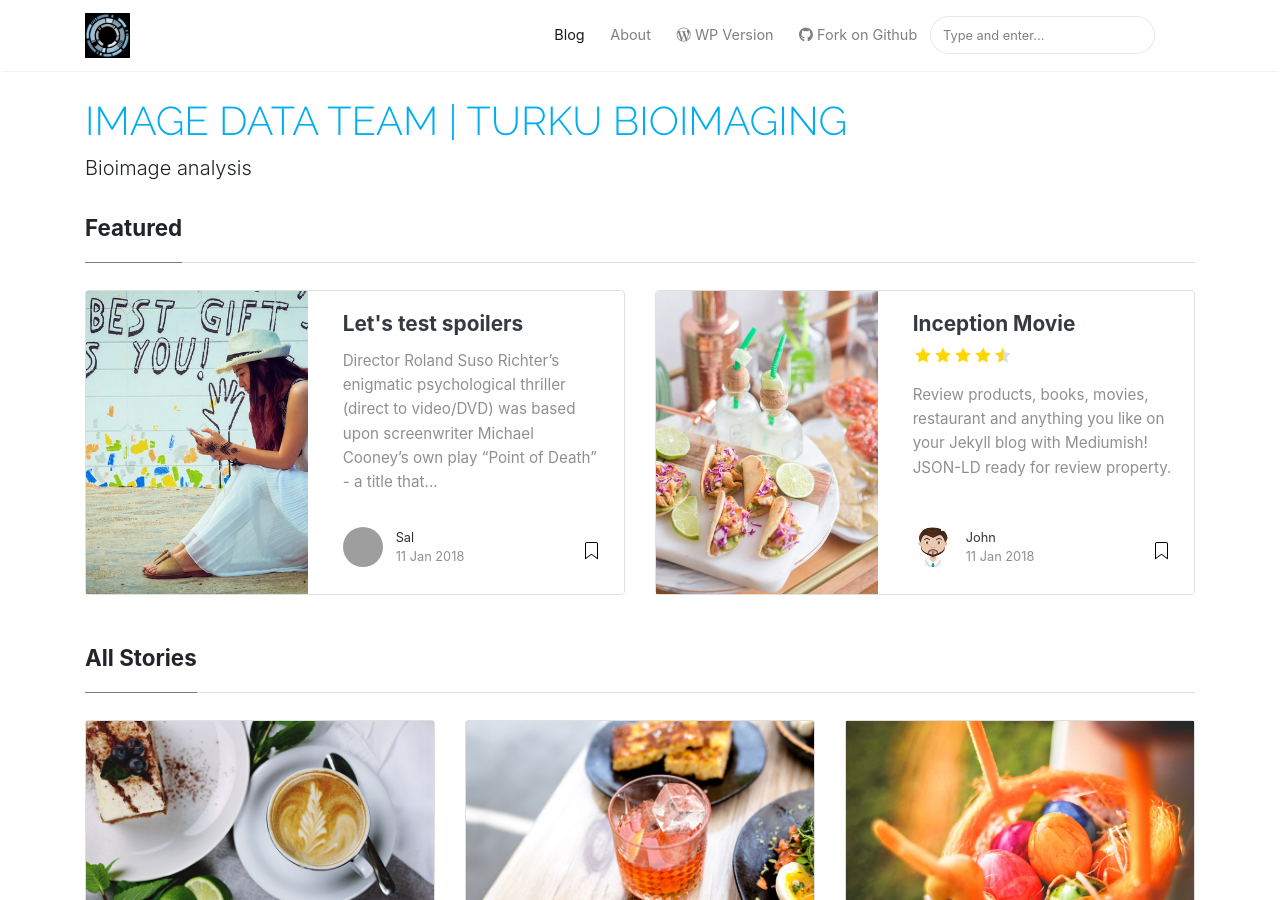
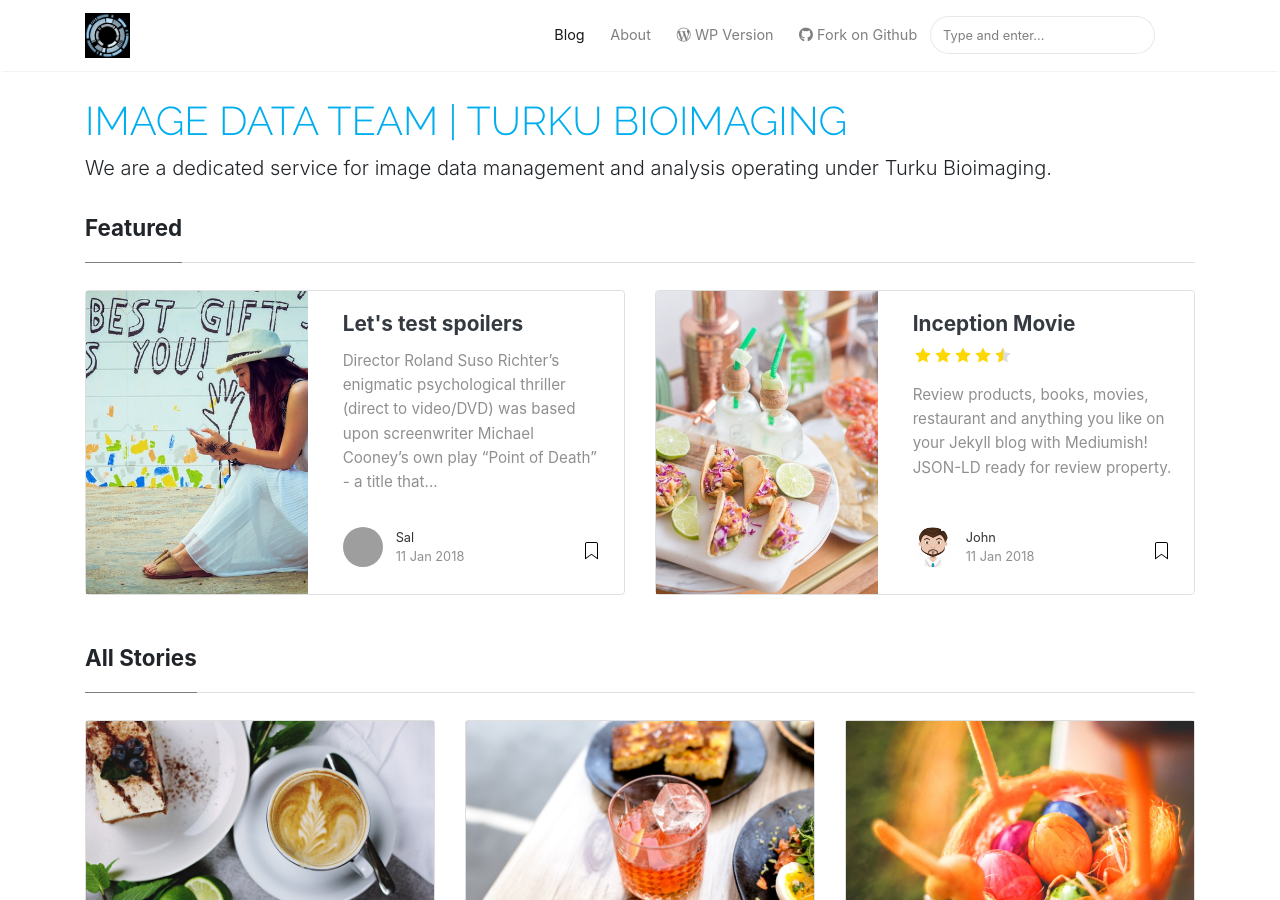
Before and after one commit to Turku-BioImaging/turku-bioimaging.github.io, a Jekyll site: the page built from index.html, in a window 1280 px wide and 900 px high. Built offline with Jekyll 4.4.1, drawn with Linux system fonts in a browser that asks for light colours; nearby versions of some CDN libraries; the list of posts is cut into pages by our own code; grey boxes are pictures that could not be loaded.

Commit message:
update site description

```diff
--- a/_config.yml
+++ b/_config.yml
@@ -1,7 +1,7 @@
 # Site
 name: "Image Data Team | Turku Bioimaging"
 title: "Image Data Team - Turku Bioimaging"
-description: "Bioimage analysis"
+description: "We are a dedicated service for image data management and analysis operating under Turku Bioimaging."
 logo: 'assets/images/logo.png'
 favicon: 'assets/images/logo.png'
 # baseurl: '/'
```
